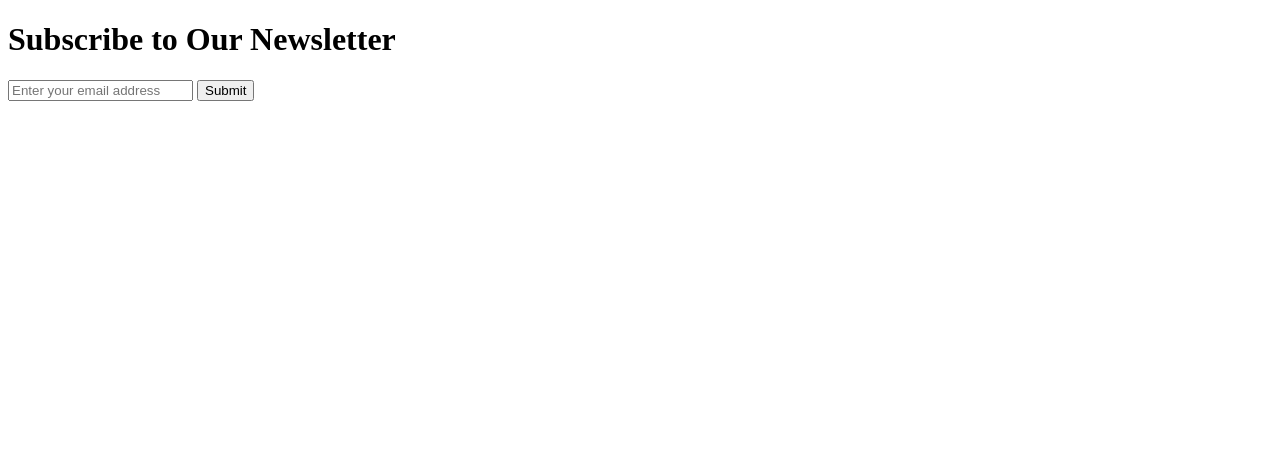
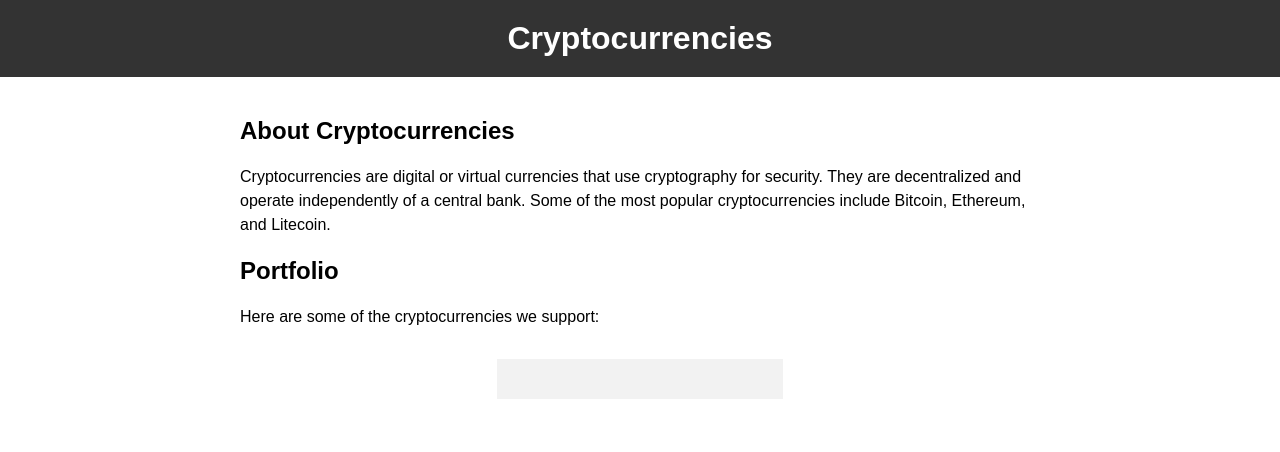
Before and after one commit to bharathpreetham/test-githubactions, a plain HTML site: page src/index.html in a window 1280 px wide. Drawn offline with Linux system fonts and the light colour scheme.

Commit message:
adding page

```diff
--- a/src/index.html
+++ b/src/index.html
@@ -1,16 +1,65 @@
 <!DOCTYPE html>
 <html>
 <head>
-	<title>My new Website</title>
-	<link rel="stylesheet" type="text/css" href="style.css">
+	<title>Cryptocurrencies</title>
+	<meta name="viewport" content="width=device-width, initial-scale=1">
+	<style>
+		body {
+			font-family: Arial, sans-serif;
+			margin: 0;
+			padding: 0;
+		}
+		header {
+			background-color: #333;
+			color: #fff;
+			padding: 20px;
+			text-align: center;
+		}
+		h1 {
+			margin: 0;
+		}
+		main {
+			max-width: 800px;
+			margin: 0 auto;
+			padding: 20px;
+		}
+		p {
+			line-height: 1.5;
+			margin-bottom: 20px;
+		}
+		footer {
+			background-color: #333;
+			color: #fff;
+			padding: 10px;
+			text-align: center;
+		}
+		.portfolio {
+			display: flex;
+			flex-wrap: wrap;
+			margin: 20px 0;
+			justify-content: center;
+		}
+		.portfolio-item {
+			flex: 0 0 calc(33.33% - 20px);
+			margin: 10px;
+			background-color: #f2f2f2;
+			padding: 20px;
+			text-align: center;
+		}
+		.portfolio-item img {
+			max-width: 100%;
+			height: auto;
+		}
+	</style>
 </head>
 <body>
-	<div class="container">
-		<h1>Subscribe to Our Newsletter</h1>
-		<form>
-			<input type="email" placeholder="Enter your email address" required>
-			<button type="submit">Submit</button>
-		</form>
-	</div>
-</body>
-</html>
+	<header>
+		<h1>Cryptocurrencies</h1>
+	</header>
+	<main>
+		<h2>About Cryptocurrencies</h2>
+		<p>Cryptocurrencies are digital or virtual currencies that use cryptography for security. They are decentralized and operate independently of a central bank. Some of the most popular cryptocurrencies include Bitcoin, Ethereum, and Litecoin.</p>
+		<h2>Portfolio</h2>
+		<p>Here are some of the cryptocurrencies we support:</p>
+		<div class="portfolio">
+			<div class="portfolio-item">
--- a/src/ui.css
+++ /dev/null
@@ -1,51 +0,0 @@
-body {
-	background-color: #FFC300; /* Yellow */
-	font-family: Arial, sans-serif;
-}
-
-.container {
-	margin: 50px auto;
-	padding: 20px;
-	background-color: #3498DB; /* Blue */
-	border-radius: 10px;
-	width: 80%;
-	max-width: 500px;
-}
-
-h1 {
-	color: #FFFFFF; /* White */
-	text-align: center;
-}
-
-form {
-	display: flex;
-	flex-direction: column;
-	align-items: center;
-}
-
-input[type="email"] {
-	padding: 10px;
-	margin: 10px;
-	border-radius: 5px;
-	border: none;
-	width: 100%;
-	max-width: 400px;
-}
-
-button[type="submit"] {
-	background-color: #FFFFFF; /* White */
-	color: #3498DB; /* Blue */
-	padding: 10px;
-	margin: 10px;
-	border-radius: 5px;
-	border: none;
-	cursor: pointer;
-	width: 100%;
-	max-width: 400px;
-	transition: background-color 0.3s ease;
-}
-
-button[type="submit"]:hover {
-	background-color: #3498DB; /* Blue */
-	color: #FFFFFF; /* White */
-}
```
